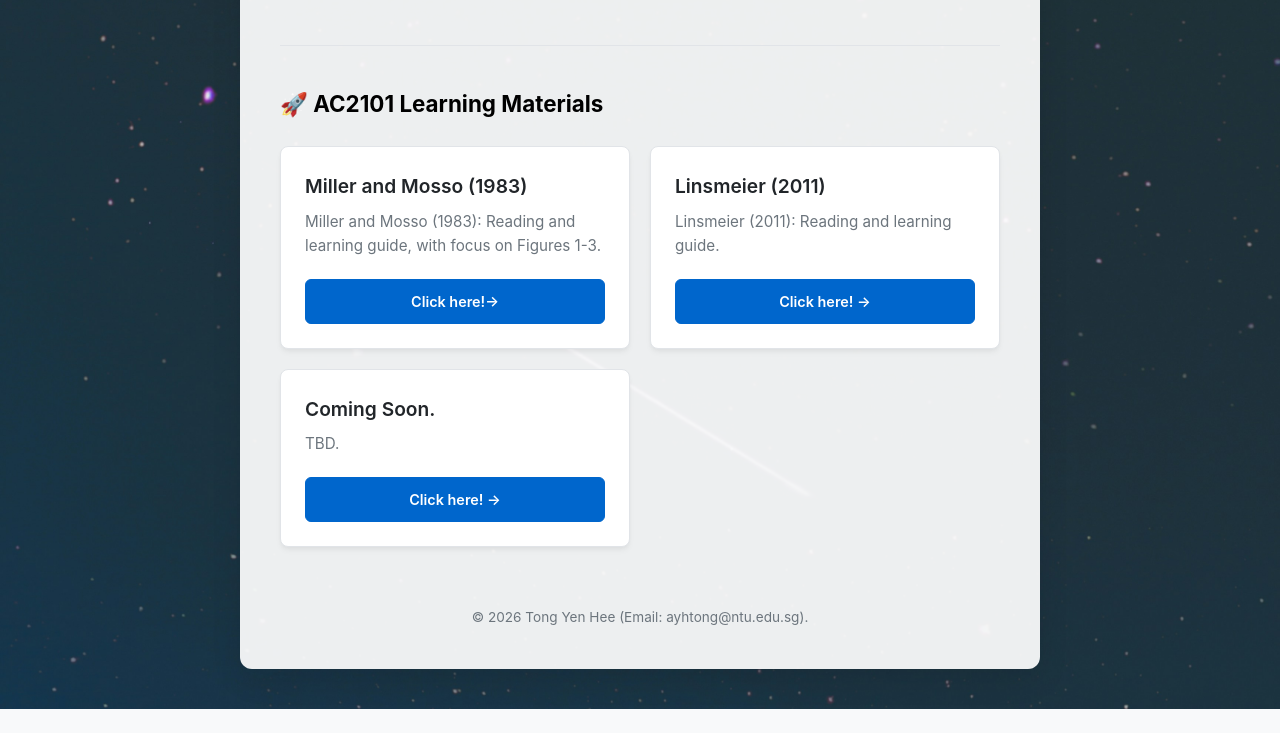
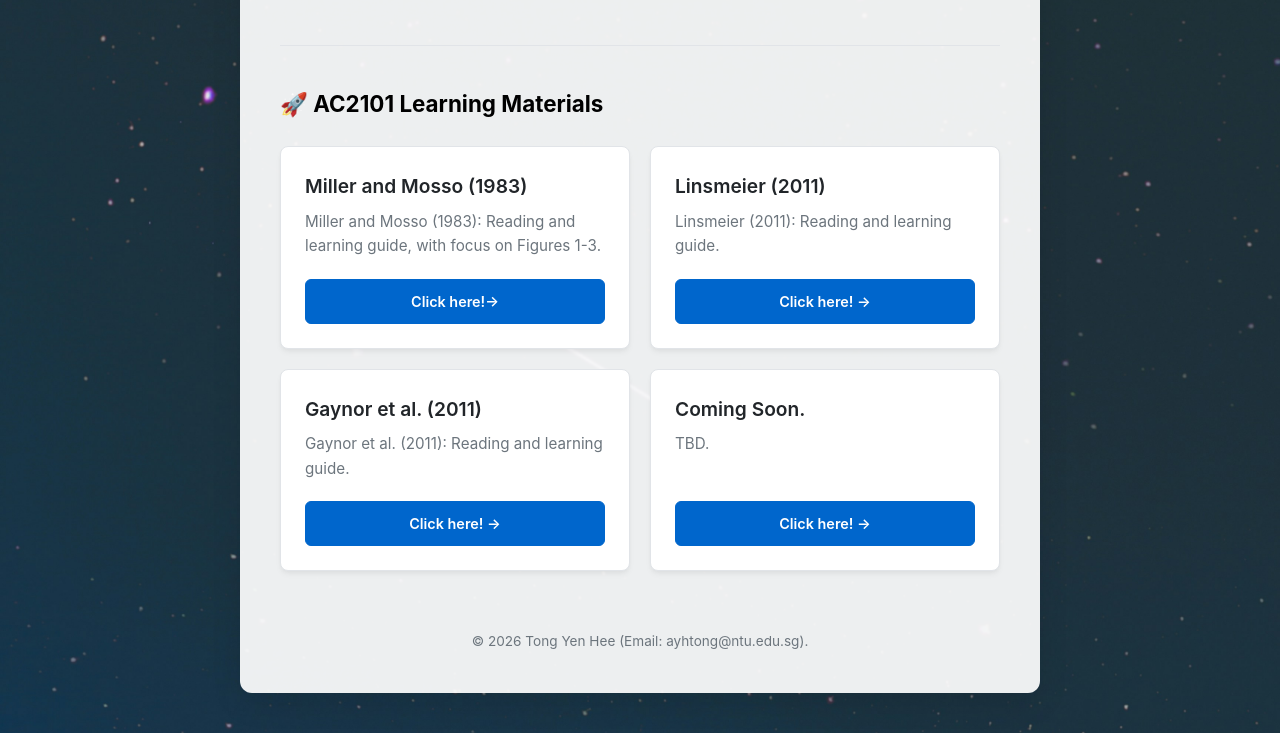
Before and after one commit to ayhtong/AC2101, a plain HTML site: page index.html in a window 1280 px wide. Shown: the part 175-908 px from the top of the page. Before the commit the page ends 884 px from the top, so only its background shows below. Drawn offline with Linux system fonts and the light colour scheme.

Commit message:
Add project card for Gaynor et al. (2011)

```diff
--- a/index.html
+++ b/index.html
@@ -223,6 +223,16 @@
                 <!-- Project Card 3 -->
                 <div class="project-card">
                     <div>
+                        <div class="project-title">Gaynor et al. (2011)</div>
+                        <p class="project-desc">Gaynor et al. (2011): Reading and learning guide. </p>
+                    </div>
+                    <a href="https://ayhtong.github.io/AC2101/Gaynoretal2011" class="project-btn" target="_blank">Click here! →</a>
+                </div>
+
+
+                <!-- Project Card 4 -->
+                <div class="project-card">
+                    <div>
                         <div class="project-title">Coming Soon.</div>
                         <p class="project-desc">TBD.</p>
                     </div>
```
